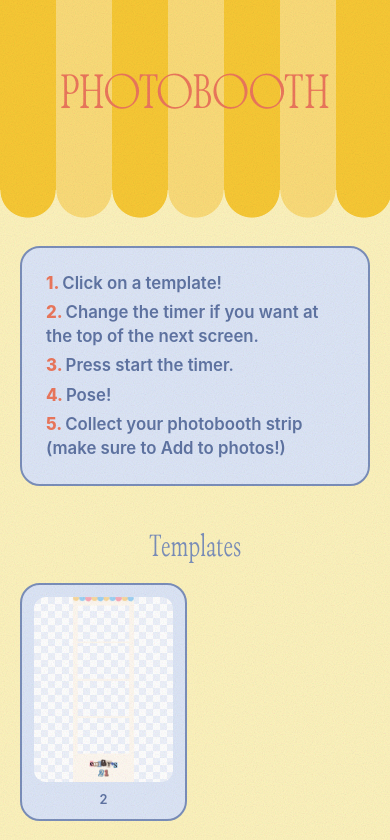
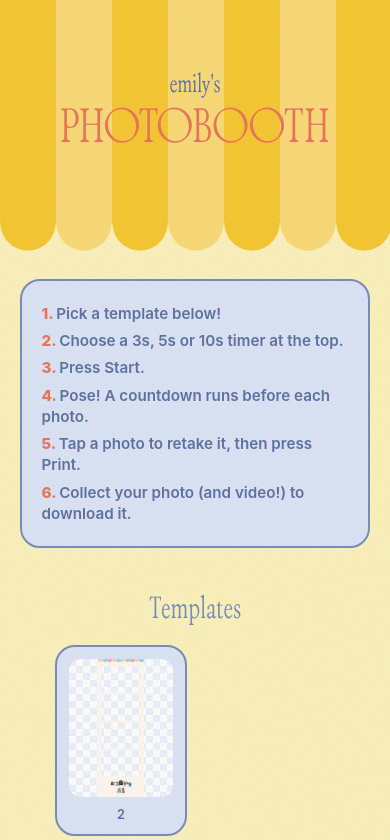
Before and after one commit to emilyyduu/photobooth, a plain HTML site: page public/index.html in a window 390 px wide. Shown: the top 840 px of the page. Drawn offline with Linux system fonts and the light colour scheme; a web font is replaced by a local one.

Commit message:
Centre grids, responsive instructions with updated steps, add emily's eyebrow
Co-Authored-By: Claude Sonnet 5.5 <noreply@anthropic.com>

```diff
--- a/public/index.html
+++ b/public/index.html
@@ -7,7 +7,7 @@
   <meta name="theme-color" content="#7b8fbb">
   <title>Photobooth</title>
   <!-- ?v= forces browsers to load the new file after an update. Bump the number each time. -->
-  <link rel="stylesheet" href="style.css?v=6">
+  <link rel="stylesheet" href="style.css?v=7">
 </head>
 <body>
 
@@ -23,16 +23,18 @@
   <!-- Start screen -->
   <section id="pick" class="screen active">
     <header class="hero">
+      <p class="eyebrow">emily's</p>
       <h1>PHOTOBOOTH</h1>
     </header>
 
     <div class="how-to">
       <ol class="instructions">
-        <li>Click on a template!</li>
-        <li>Change the timer if you want at the top of the next screen.</li>
-        <li>Press start the timer.</li>
-        <li>Pose!</li>
-        <li>Collect your photobooth strip (make sure to Add to photos!)</li>
+        <li>Pick a template below!</li>
+        <li>Choose a 3s, 5s or 10s timer at the top.</li>
+        <li>Press Start.</li>
+        <li>Pose! A countdown runs before each photo.</li>
+        <li>Tap a photo to retake it, then press Print.</li>
+        <li>Collect your photo (and video!) to download it.</li>
       </ol>
     </div>
 
--- a/public/style.css
+++ b/public/style.css
@@ -61,6 +61,7 @@ h1, h2 {
   letter-spacing: 0.01em;
 }
 h1 {
+  text-wrap: balance;
   color: var(--coral);
   font-size: clamp(3rem, 11vw, 7rem);
 }
@@ -79,11 +80,11 @@ h2 {
   list-style: none;
   counter-reset: step;
   margin: 0;
-  padding: 18px 24px;
-  max-width: 520px;
+  padding: clamp(14px, 4vw, 20px) clamp(16px, 5vw, 28px);
+  max-width: 560px;
   width: 100%;
   text-align: left;
-  font-size: 1.05rem;
+  font-size: clamp(0.95rem, 2.8vw, 1.1rem);
   font-weight: 600;
   line-height: 1.4;
   color: var(--periwinkle-dark);
@@ -93,6 +94,15 @@ h2 {
 }
 .instructions li { counter-increment: step; margin: 6px 0; }
 .instructions li::before { content: counter(step) ". "; color: var(--coral); font-weight: 800; }
+
+/* "emily's" above the title */
+.eyebrow {
+  font-family: var(--heading);
+  font-size: clamp(1.6rem, 5vw, 2.6rem);
+  line-height: 1;
+  color: var(--periwinkle-dark);
+  margin-bottom: -6px;
+}
 
 /* ---------- Top bar ---------- */
 .nav[hidden] { display: none; }
@@ -187,7 +197,8 @@ main.cream > h2 + .grid { margin-top: -4px; }
   width: 100%;
   max-width: 1400px;
   display: grid;
-  grid-template-columns: repeat(auto-fill, minmax(min(100%, 240px), 1fr));
+  grid-template-columns: repeat(auto-fill, minmax(min(100%, 240px), 280px));
+  justify-content: center;
   gap: 20px;
 }
 .card {
@@ -246,7 +257,8 @@ main.cream > h2 + .grid { margin-top: -4px; }
   width: 100%;
   max-width: 1400px;
   display: grid;
-  grid-template-columns: repeat(auto-fill, minmax(min(100%, 240px), 1fr));
+  grid-template-columns: repeat(auto-fill, minmax(min(100%, 240px), 280px));
+  justify-content: center;
   gap: 20px;
 }
 .gallery img {
```
